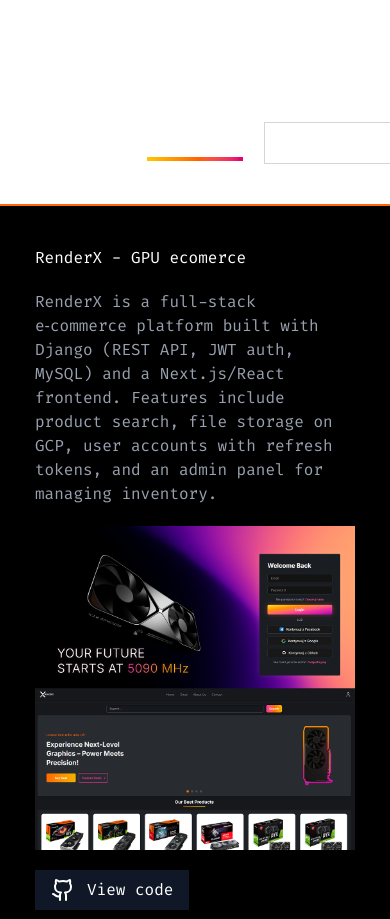
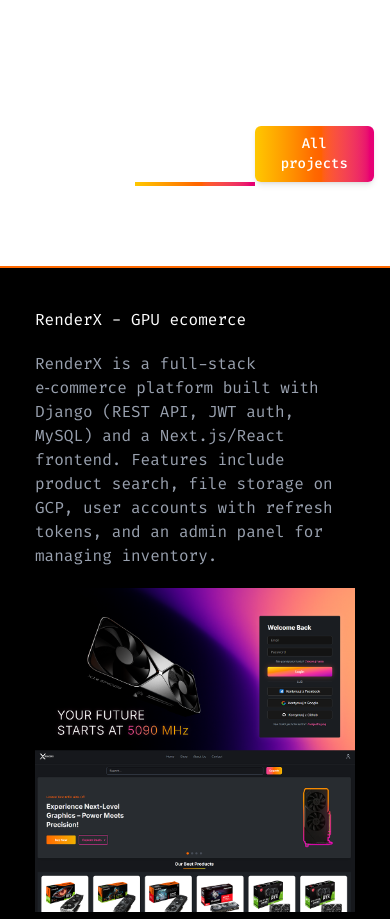
Before and after one commit to FalconDevX/portfolio-v3, a Next.js app: page / in a window 390 px wide. Shown: the part 1180-2099 px from the top of the page. Built offline with nearby package versions, Linux system fonts and the light colour scheme; a web font is replaced by a local one.

Commit message:
Refactor Home and TopProjects components to improve layout and functionality. Added scroll-to-top button in Home, enhanced project navigation with a button in TopProjects, and adjusted component structure for better responsiveness.

```diff
--- a/app/page.tsx
+++ b/app/page.tsx
@@ -3,7 +3,7 @@
 export default function Page() {
   return (
     <div>
-        <Home />
+      <Home />
     </div>
 
   );
--- /dev/null
+++ b/app/projects/page.tsx
@@ -0,0 +1,10 @@
+import Projects from '@/components/Projects'
+
+export default function Page() {
+    return (
+        <div>
+            <Projects />
+        </div>
+
+    );
+}
--- a/components/Home.tsx
+++ b/components/Home.tsx
@@ -2,28 +2,40 @@
 
 import Welcome from "./Welcome";
 import Reveal from "./Reveal";
-import { useEffect } from "react";
+import { useEffect, useState } from "react";
 import Skills from "./Skills";
 import TopProjects from "./TopProjects";
 import Education from "./Education";
+import { ArrowUp } from "lucide-react";
 
 export default function Home() {
+    const [visible, setVisible] = useState(false);
+
     useEffect(() => {
-        window.scrollTo(0, 0);
+        const handleScroll = () => {
+            const scrollThreshold = window.innerHeight * 0.01
+            setVisible(window.scrollY > scrollThreshold)
+        }
+        window.addEventListener("scroll", handleScroll)
+        return () => window.removeEventListener("scroll", handleScroll)
     }, []);
+
+    const scrollToTop = () => {
+        window.scrollTo({ top: 0, behavior: "smooth" })
+    }
 
     return (
         <div className="bg-transparent text-white ">
-            <Welcome/>
+            <Welcome />
 
             <Reveal delay={0.15}>{(visible) => <Skills visible={visible} />}</Reveal>
 
             <Reveal delay={0.15}>
-                <TopProjects/>
+                <TopProjects />
             </Reveal>
 
             <Reveal delay={0.25}>
-                <Education/>
+                <Education />
             </Reveal>
 
             <Reveal delay={0.35}>
@@ -31,6 +43,14 @@
                     About me section
                 </section>
             </Reveal>
+
+            <button
+                onClick={scrollToTop}
+                className={`fixed bottom-6 right-6 bg-gradient-to-r from-yellow-400 via-orange-500 to-pink-600 hover:drop-shadow-[0_0_20px_rgba(236,72,153,0.6)] text-white p-3 rounded-full shadow-lg transform transition-all duration-400 cursor-pointer
+                ${visible ? "opacity-100 translate-y-0" : "opacity-0 translate-y-8 pointer-events-none"}`}
+            >
+                <ArrowUp size={22} />
+            </button>
         </div>
     );
 }
--- /dev/null
+++ b/components/Projects.tsx
@@ -0,0 +1,7 @@
+const Projects = () => {
+    return (
+        <div>Projects</div>
+    )
+}
+
+export default Projects
--- a/components/TopProjects.tsx
+++ b/components/TopProjects.tsx
@@ -1,26 +1,33 @@
+import { useRouter } from "next/navigation"
 import ProjectCard from "./ProjectCard"
 import Reveal from "./Reveal"
 
 const TopProjects = () => {
+    const router = useRouter()
+
     return (
         <div id="projects" className="min-h-screen flex flex-col items-center py-10 scroll-mt-20">
-            <div className="flex inline-block">
-                <div className="flex flex-row justify-between items-center w-full">
+            <div className="flex flex-col items-center w-full">
+                <div className="flex flex-row justify-between items-center w-full max-w-6xl px-4 mb-10">
                     <div className="w-1/3"></div>
 
                     <div className="w-1/3 flex justify-center">
                         <Reveal>
                             <h1 className="text-xl relative inline-block pb-2">
-                                Projects
+                                Top Projects
                                 <span className="absolute bottom-0 left-0 w-full h-1 bg-linear-to-r from-yellow-400 via-orange-500 to-pink-600"></span>
                             </h1>
                         </Reveal>
                     </div>
-                    <a className="w-1/3 flex justify-end ">
-                        <h2 className="border border-gray-300 hover:bg-linear-to-r from-yellow-400 via-orange-500 to-pink-600 p-2 cursor-pointer transition-all duration-300 hover">
+                    <a className="w-1/3 flex justify-end">
+                        <button
+                            type="button"
+                            onClick={() => router.push("/projects")}
+                            className="relative px-4 py-2 text-sm font-medium border-transparent rounded-md bg-linear-to-r from-yellow-400 via-orange-500 to-pink-600 text-white transition-all duration-300 hover:scale-105 shadow-md hover:shadow-lg cursor-pointer">
                             All projects
-                        </h2>
+                        </button>
                     </a>
+
                 </div>
 
                 <div className="flex flex-row flex-wrap justify-center gap-10">
```
